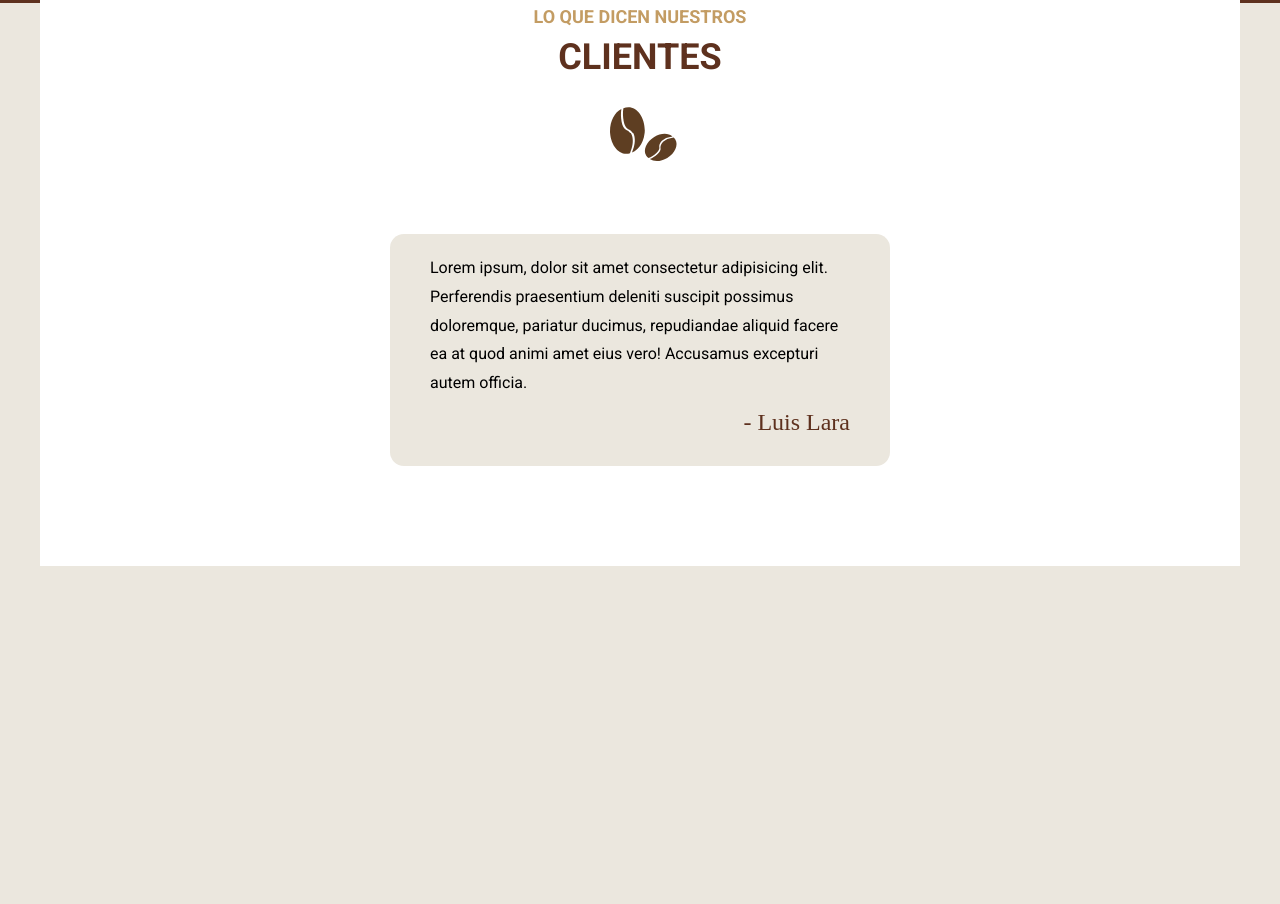
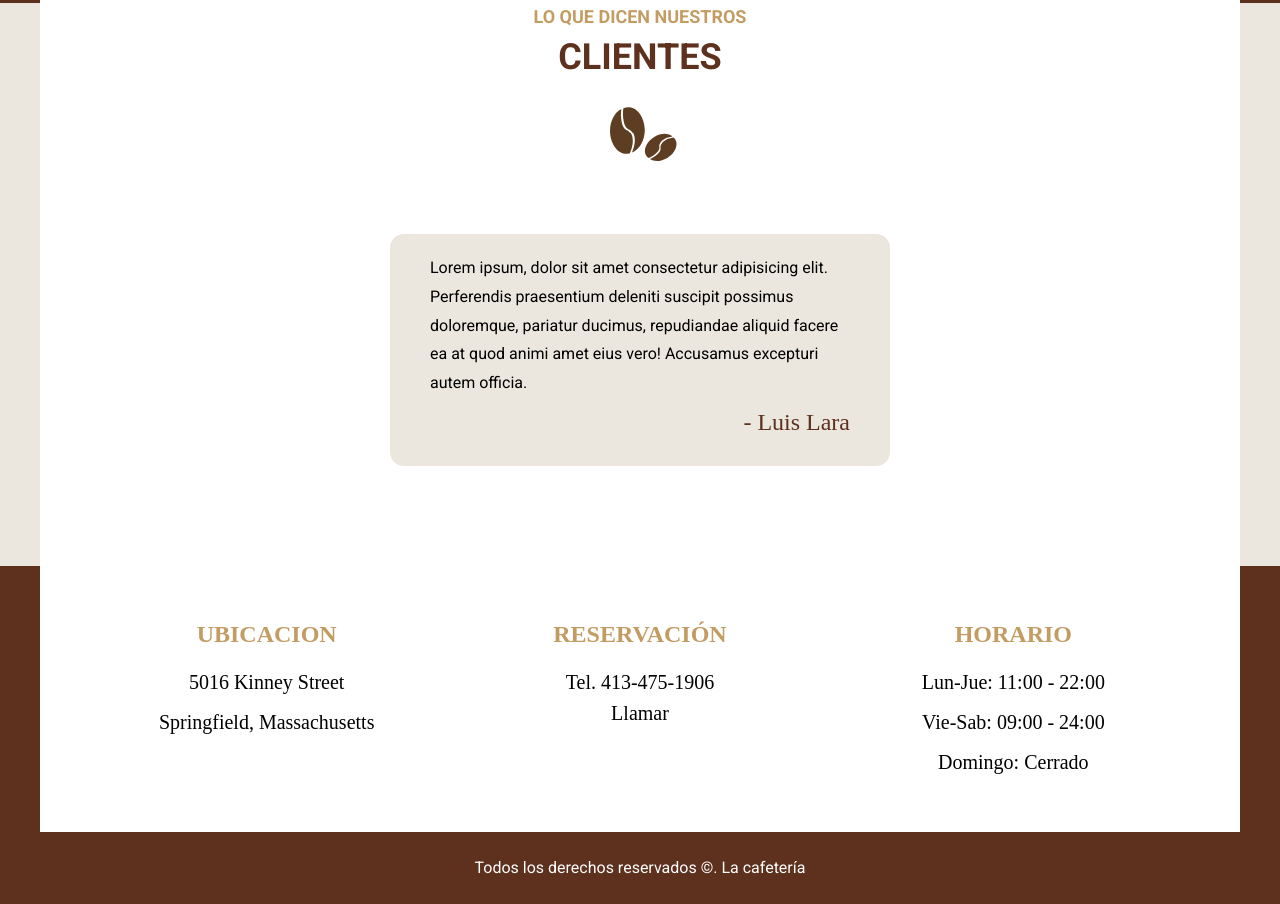
Before and after one commit to AngelCruzL/cafeteria, a website: page index.html in a window 1280 px wide. Shown: the part 4519-5423 px from the top of the page. Before the commit the page ends 5085 px from the top, so only its background shows below. Drawn offline with nearby package versions, Linux system fonts and the light colour scheme; files that its build step writes are made by us from their sources; files whose address does not match are found by name; a web font is replaced by a local one.

Commit message:
feat: adding footer

```diff
--- a/index.html
+++ b/index.html
@@ -232,5 +232,30 @@
         <p class="author">Luis Lara</p>
       </div>
     </section>
+
+    <footer class="footer">
+      <div class="footer__content u-container u-bg-white u-center-text">
+        <div class="footer-box location">
+          <h3>Ubicacion</h3>
+          <p>5016 Kinney Street</p>
+          <p>Springfield, Massachusetts</p>
+        </div>
+        <div class="footer-box bookmark">
+          <h3>Reservación</h3>
+          <p>Tel. 413-475-1906</p>
+          <a href="tel:413-475-1906">Llamar</a>
+        </div>
+        <div class="footer-box schedule">
+          <h3>Horario</h3>
+          <p>Lun-Jue: 11:00 - 22:00</p>
+          <p>Vie-Sab: 09:00 - 24:00</p>
+          <p>Domingo: Cerrado</p>
+        </div>
+      </div>
+
+      <p class="copyright u-center-text">
+        Todos los derechos reservados &copy;. La cafetería
+      </p>
+    </footer>
   </body>
 </html>
--- a/src/scss/base/_typography.scss
+++ b/src/scss/base/_typography.scss
@@ -48,6 +48,7 @@ p {
 
 a {
   text-decoration: none;
+  color: var.$color-black;
 }
 
 blockquote {
--- /dev/null
+++ b/src/scss/layout/_footer.scss
@@ -0,0 +1,46 @@
+@use 'abstracts/variables' as var;
+@use 'abstracts/mixins' as mixin;
+
+.footer {
+  background: var.$color-white;
+
+  @include mixin.respond(tablet) {
+    background: var.$color-primary;
+  }
+
+  &__content {
+    padding-block: 5rem;
+    padding-inline: 5rem;
+
+    @include mixin.respond(tablet) {
+      @include mixin.grid(3, 2rem);
+    }
+  }
+
+  .copyright {
+    padding-block: 2rem;
+    background: var.$color-primary;
+    color: var.$color-white;
+  }
+}
+
+.footer-box {
+  font-family: var.$font-tertiary;
+  margin-block-end: var.$gap;
+
+  @include mixin.respond(tablet) {
+    margin-block-end: unset;
+  }
+
+  h3 {
+    margin-block-end: 1rem;
+    margin-block-end: 1rem;
+    font-size: 2.4rem;
+    color: var.$color-secondary;
+  }
+
+  p,
+  a {
+    font-size: 2rem;
+  }
+}
--- a/src/scss/layout/_index.scss
+++ b/src/scss/layout/_index.scss
@@ -1,3 +1,4 @@
 @forward 'header';
+@forward 'navigation';
 @forward 'main-content';
-@forward 'navigation';
+@forward 'footer';
```
